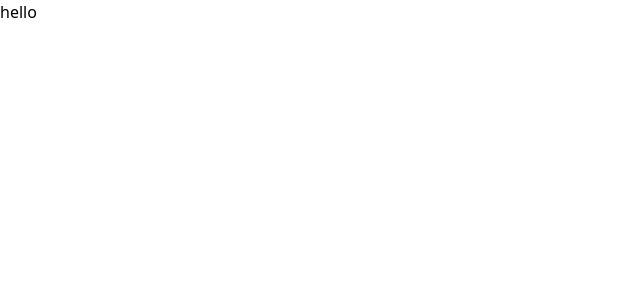
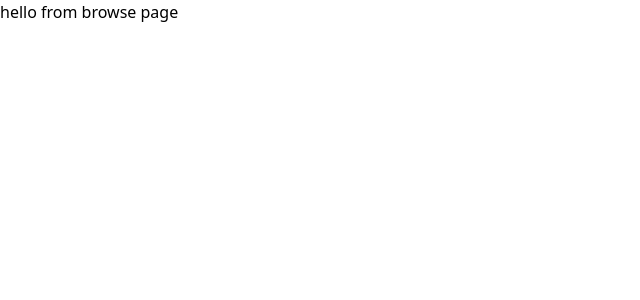
Before and after one commit to Codes0nFire/movienest, a React (Vite) app: page /browse in a window 1280 px wide. Shown: the top 300 px of the page, without its empty margins (0-640 px from the left). Built offline with nearby package versions, Linux system fonts and the light colour scheme.

Commit message:
init setup

```diff
--- a/package.json
+++ b/package.json
@@ -11,7 +11,9 @@
   },
   "dependencies": {
     "react": "^18.3.1",
-    "react-dom": "^18.3.1"
+    "react-dom": "^18.3.1",
+    "react-router": "^7.1.1",
+    "react-router-dom": "^7.1.1"
   },
   "devDependencies": {
     "@eslint/js": "^9.17.0",
--- a/src/App.jsx
+++ b/src/App.jsx
@@ -1,13 +1,12 @@
 import { useState } from 'react'
 import './App.css'
+import Body from './components/Body'
 
 function App() {
 
 
   return (
-    <>
-     <h1 className='text-red-500 text-5xl' > hello</h1>
-    </>
+   <Body/>
   )
 }
 
--- /dev/null
+++ b/src/components/Body.jsx
@@ -0,0 +1,19 @@
+import React from 'react'
+import Login from './Login'
+import Browse from './Browse'
+import { BrowserRouter, Route, Routes } from 'react-router'
+
+const Body = () => {
+  return (
+    <div>
+      <BrowserRouter>
+      <Routes>
+        <Route path='/' element={<Login/>} />
+        <Route path='/browse' element={<Browse/>} />
+      </Routes>
+      </BrowserRouter>
+    </div>
+  )
+}
+
+export default Body
--- /dev/null
+++ b/src/components/Browse.jsx
@@ -0,0 +1,11 @@
+import React from 'react'
+
+const Browse = () => {
+  return (
+    <div>
+      <h1>hello from browse page</h1>
+    </div>
+  )
+}
+
+export default Browse
--- /dev/null
+++ b/src/components/Login.jsx
@@ -0,0 +1,11 @@
+import React from 'react'
+
+const Login = () => {
+  return (
+    <div>
+      <h1 className='text-red-500' >hello from login page </h1>
+    </div>
+  )
+}
+
+export default Login
```
Also changed, not shown: src/components/Header.jsx (added, +11 -0 lines), 1 other file (tests, documents, lock files or other folders).
